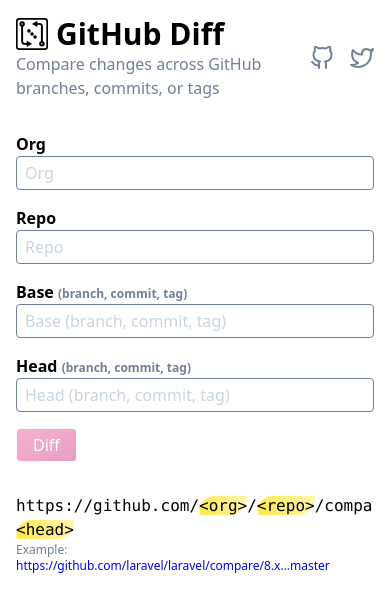
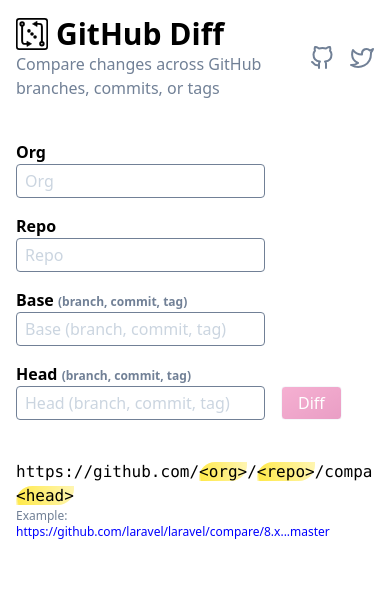
Before and after one commit to breadthe/svelte-git-diff, a Svelte app: page / in a window 390 px wide. Shown: the top 612 px of the page. Built offline with nearby package versions, Linux system fonts and the light colour scheme.

Commit message:
Improve form responsiveness

```diff
--- a/src/App.svelte
+++ b/src/App.svelte
@@ -95,19 +95,16 @@
 <main class="p-4 sm:p-8 space-y-8" class:dark use:getUrlHashAction>
   <Header {title} {subtitle} />
 
-  <form
-    class="flex flex-col justify-start sm:flex-row sm:items-end sm:space-x-4 sm:space-y-0 space-x-0 space-y-4"
-    on:submit|preventDefault={getDiff}
-  >
-    <label class="flex flex-col">
+  <form class="flex flex-wrap -m-2" on:submit|preventDefault={getDiff}>
+    <label class="flex flex-col m-2">
       <strong>Org</strong>
       <input type="text" class="" placeholder="Org" bind:value={org} />
     </label>
-    <label class="flex flex-col">
+    <label class="flex flex-col m-2">
       <strong>Repo</strong>
       <input type="text" class="" placeholder="Repo" bind:value={repo} />
     </label>
-    <label class="flex flex-col">
+    <label class="flex flex-col m-2">
       <strong>Base <small>(branch, commit, tag)</small></strong>
       <input
         type="text"
@@ -115,7 +112,7 @@
         bind:value={base}
       />
     </label>
-    <label class="flex flex-col">
+    <label class="flex flex-col m-2">
       <strong>Head <small>(branch, commit, tag)</small></strong>
       <input
         type="text"
@@ -124,7 +121,8 @@
       />
     </label>
 
-    <label for="diff-butt">
+    <label class="flex flex-col m-2" for="diff-butt">
+      <span>&nbsp;</span>
       <button
         id="diff-butt"
         type="submit"
```
